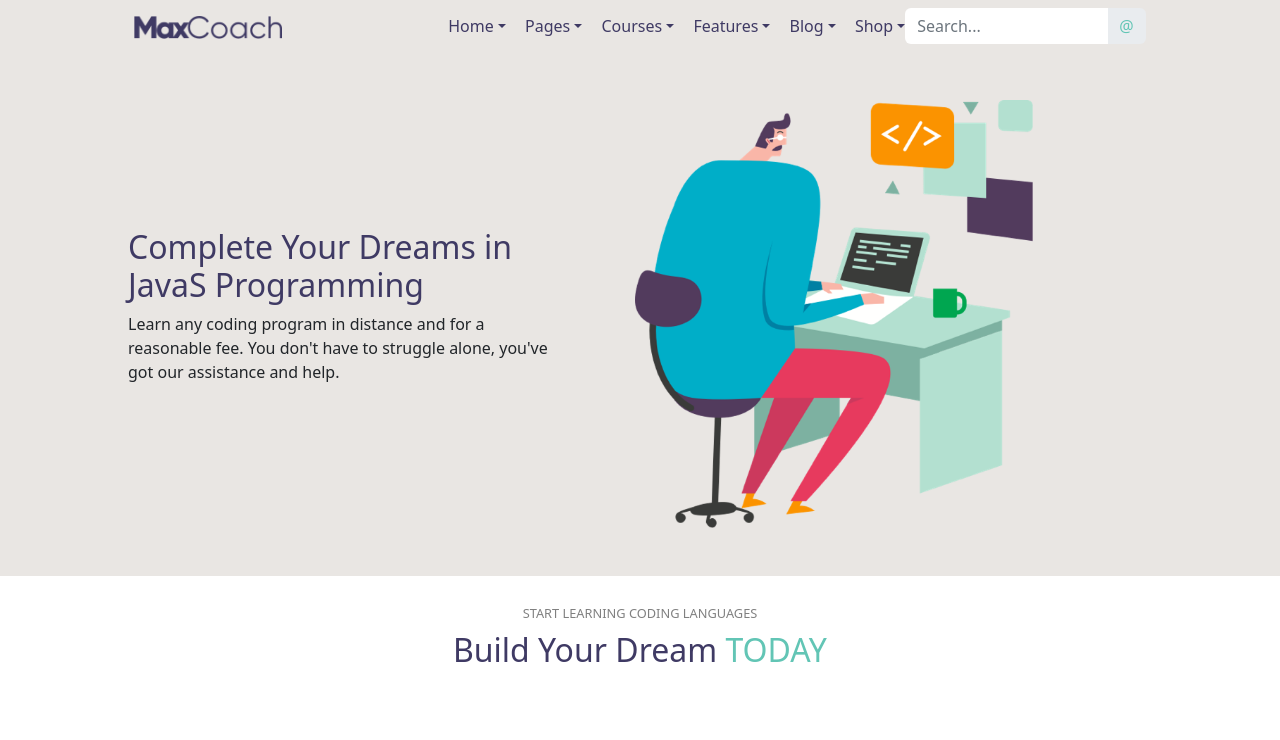
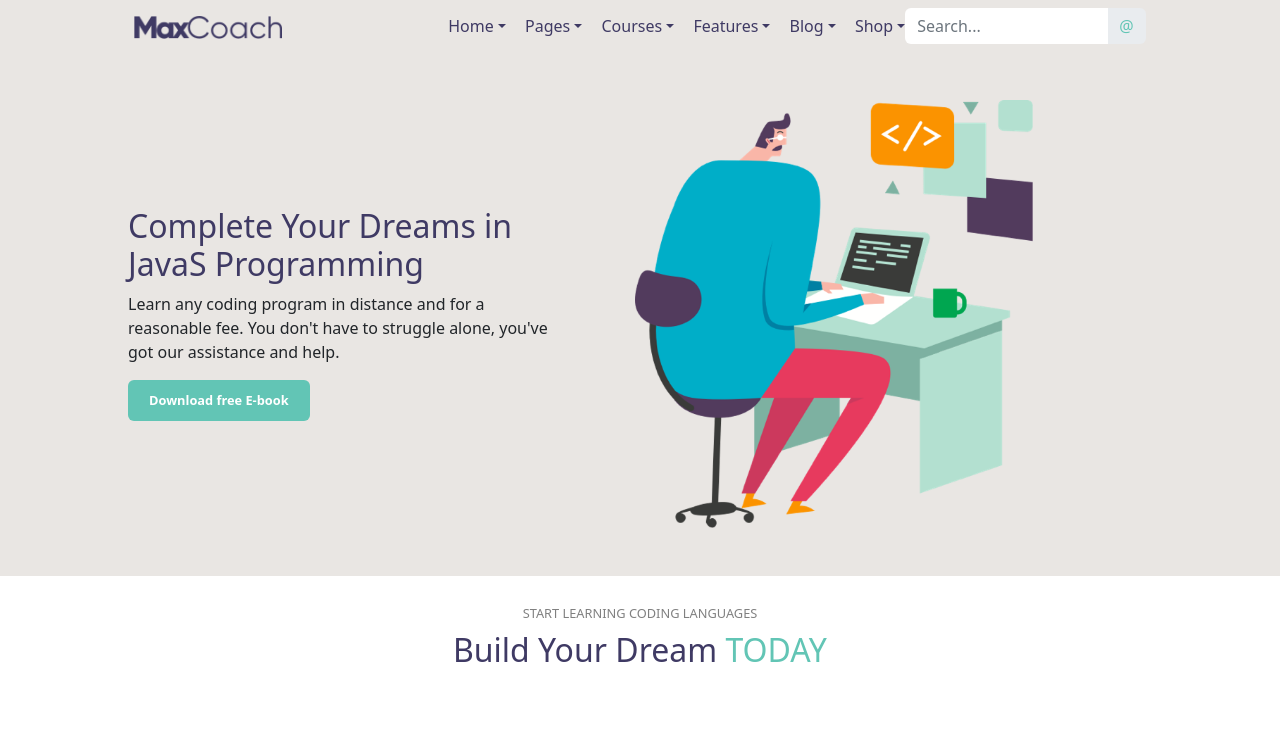
Before and after one commit to mirkosorrentino/proj-html-vuejs, a Vue app: page / in a window 1280 px wide. Shown: the top 740 px of the page. Built offline with nearby package versions, Linux system fonts and the light colour scheme.

Commit message:
Add: button in jumbotron

```diff
--- a/src/components/AppJumbotron.vue
+++ b/src/components/AppJumbotron.vue
@@ -16,6 +16,7 @@ export default {
                 <div class="ms_jumbotext col-5">
                     <h2>Complete Your Dreams in JavaS Programming</h2>
                     <p>Learn any coding program in distance and for a reasonable fee. You don't have to struggle alone, you've got our assistance and help.</p>
+                    <button type="button" class="btn ms_btn">Download free E-book</button>
                 </div>
                 <div class="ms_jumboimage col-7">
                     <img src="../assets/images/home-5-hero-image.png" alt="">
@@ -38,5 +39,10 @@ export default {
         width: 80%;
         padding-left: 5rem;
     }
+
+    .ms_btn {
+        font-size: .8rem;
+        padding: 10px 20px
+    }
 }
 </style>
--- a/src/styles/generals.scss
+++ b/src/styles/generals.scss
@@ -42,3 +42,9 @@ h2 {
     font-weight: 300;
     color: $green-btns;
 }
+
+.ms_btn {
+    background-color: $green-btns;
+    color: white;
+    font-weight: 600;
+}
```
